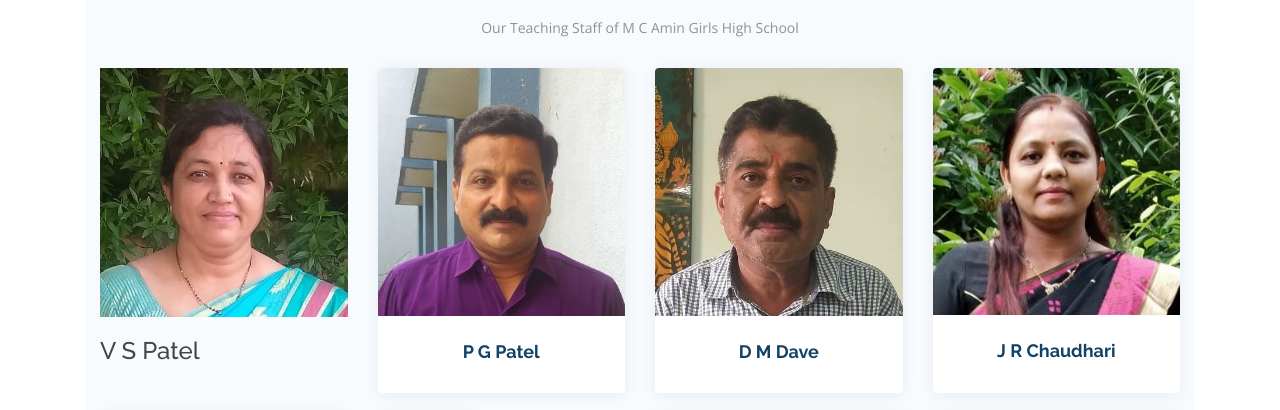
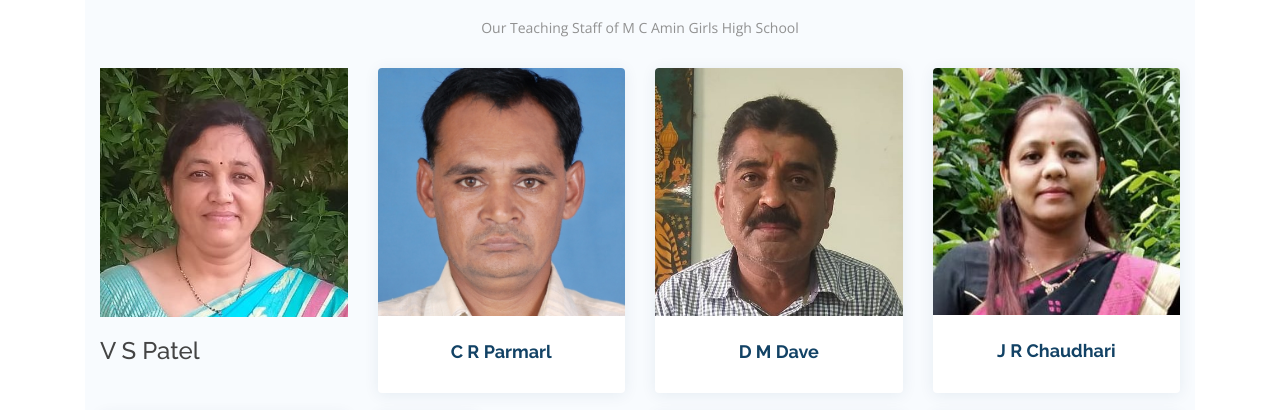
Before and after one commit to mcaghs/mcaghs.github.io, a plain HTML site: page staff.html in a window 1280 px wide. Shown: the part 348-758 px from the top of the page. Drawn offline with nearby package versions, Linux system fonts and the light colour scheme.

Commit message:
img added

```diff
--- a/staff.html
+++ b/staff.html
@@ -114,11 +114,11 @@
           <div class="col-lg-3 col-md-6 d-flex align-items-stretch" data-aos="fade-up" data-aos-delay="200">
             <div class="member">
               <div class="member-img">
-                <img src="assets/img/team/pgpatel.jpg" class="img-fluid" alt="">
+                <img src="assets/img/team/crparmar.jpg" class="img-fluid" alt="">
 
               </div>
               <div class="member-info">
-                <h4>P G Patel</h4>
+                <h4>C R Parmarl</h4>
                 <span></span>
               </div>
             </div>
```
Also changed, not shown: index.html (+3 -2 lines).
